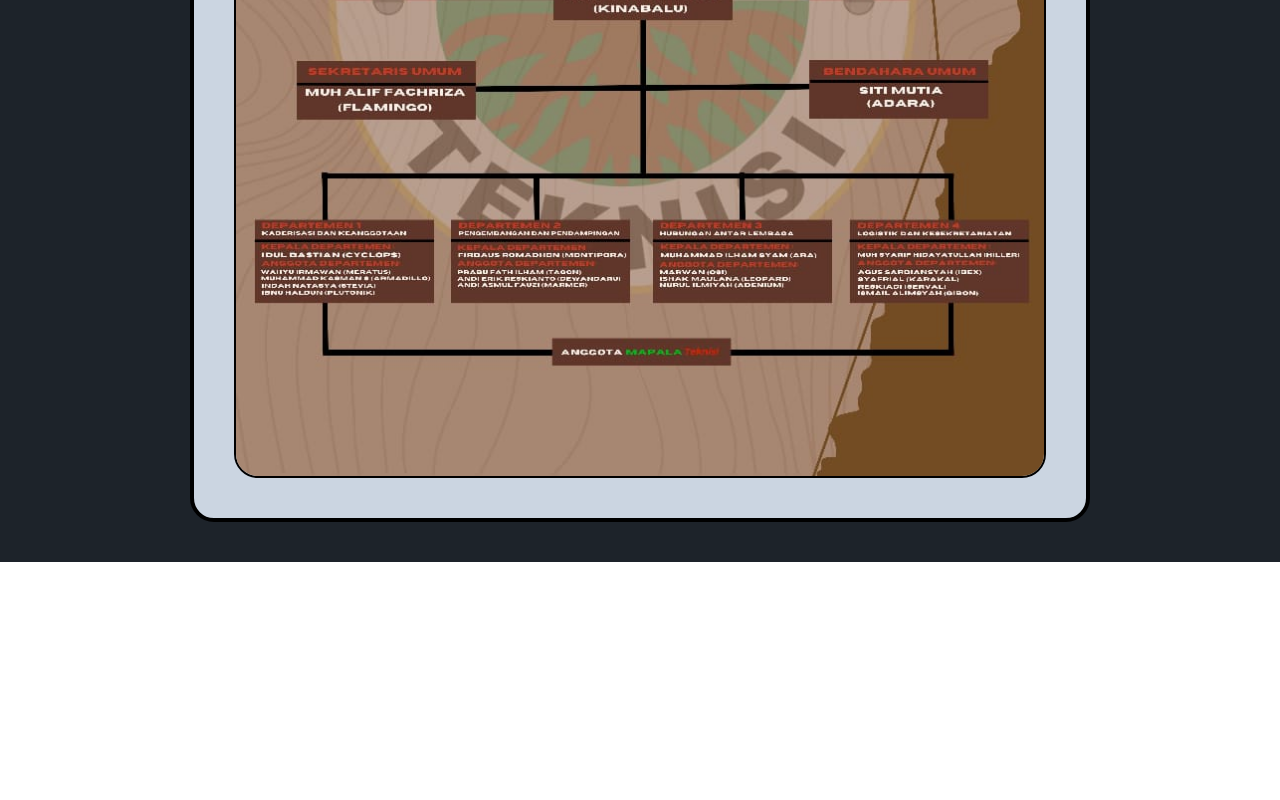
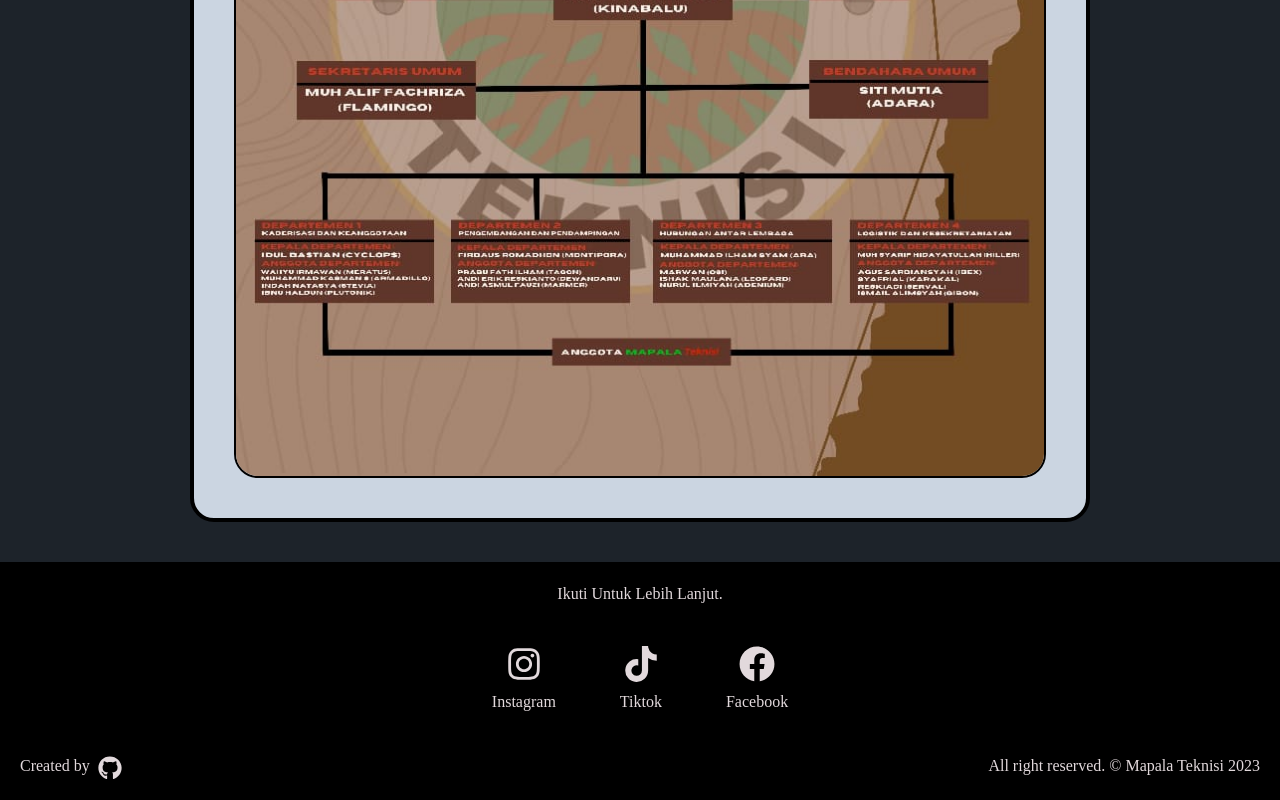
Before and after one commit to andifauzi07/mapala-teknisi, a React (Create React App) app: page /about in a window 1280 px wide. Shown: the part 3220-4020 px from the top of the page. Before the commit the page ends 3782 px from the top, so only its background shows below. Built offline with nearby package versions, Linux system fonts and the light colour scheme.

Commit message:
Menambah kan bagian footer

```diff
--- a/package.json
+++ b/package.json
@@ -8,6 +8,7 @@
     "@testing-library/user-event": "^13.5.0",
     "react": "^18.2.0",
     "react-dom": "^18.2.0",
+    "react-icons": "^4.10.1",
     "react-router-dom": "^6.11.2",
     "react-scripts": "5.0.1",
     "swiper": "^9.3.2",
--- /dev/null
+++ b/src/components/Footer.js
@@ -0,0 +1,55 @@
+import React from 'react';
+import { FaFacebook, FaTiktok, FaInstagram, FaGithub } from 'react-icons/fa';
+
+const Footer = () => {
+	return (
+		<footer className="w-full bg-black block">
+			<div className="text-center">
+				<div className="py-5">
+					<h3>Ikuti Untuk Lebih Lanjut.</h3>
+				</div>
+				<div className="flex justify-center gap-16 py-5">
+					<div>
+						<a
+							href="https://www.instagram.com/mapala.teknisi/"
+							className="flex justify-center pb-2">
+							<FaInstagram className="w-[36px] h-[36px] hover:bg-white hover:rounded hover:text-black" />
+						</a>
+						<p>Instagram</p>
+					</div>
+					<div>
+						<a
+							href="https://www.tiktok.com/@mapalateknisi"
+							className="flex justify-center pb-2">
+							<FaTiktok className="w-[36px] h-[36px] hover:bg-white hover:rounded-full hover:text-black" />
+						</a>
+						<p>Tiktok</p>
+					</div>
+					<div>
+						<a
+							href="/"
+							className="flex justify-center pb-2">
+							<FaFacebook className="w-[36px] h-[36px] hover:bg-white hover:rounded-full hover:text-black" />
+						</a>
+						<p>Facebook</p>
+					</div>
+				</div>
+				<div className="lg:flex block  lg:justify-between p-5">
+					<span>
+						<p className="flex justify-center lg:py-[0px] py-5">
+							Created by
+							<a
+								href="https://andifauzi07.github.io/"
+								className="pt-[2px] px-2">
+								<FaGithub className="w-[24px] h-[24px] hover:bg-white hover:rounded-full hover:text-black" />
+							</a>
+						</p>
+					</span>
+					<span>All right reserved. &copy; Mapala Teknisi 2023</span>
+				</div>
+			</div>
+		</footer>
+	);
+};
+
+export default Footer;
--- a/src/pages/About.js
+++ b/src/pages/About.js
@@ -3,6 +3,7 @@
 import Title from '../components/Title';
 import ContentLayout from '../components/Layout/ContentLayout';
 import struktur from '../assets/struktur-organisasi.jpg';
+import Footer from '../components/Footer';
 
 const About = () => {
 	return (
@@ -79,7 +80,7 @@
 					</ContentLayout.Body>
 				</ContentLayout>
 			</section>
-			<footer></footer>
+			<Footer />
 		</div>
 	);
 };
--- a/src/pages/Divisi.js
+++ b/src/pages/Divisi.js
@@ -4,6 +4,7 @@
 import ContentLayout from '../components/Layout/ContentLayout';
 import GH from '../assets/gunungHutan.jpg';
 import LH from '../assets/lingkungan.jpg';
+import Footer from '../components/Footer';
 
 const Divisi = () => {
 	return (
@@ -81,6 +82,7 @@
 					</ContentLayout.Body>
 				</ContentLayout>
 			</section>
+			<Footer />
 		</div>
 	);
 };
--- a/src/pages/Home.js
+++ b/src/pages/Home.js
@@ -2,6 +2,7 @@
 import Navbar from '../components/Navbar/Navbar';
 import Hero from '../components/Hero';
 import News from '../components/News/News';
+import Footer from '../components/Footer';
 
 const Home = () => {
 	return (
@@ -20,7 +21,7 @@
 			<section>
 				<News />
 			</section>
-			<footer></footer>
+			<Footer />
 		</div>
 	);
 };
--- a/src/pages/Kontak.js
+++ b/src/pages/Kontak.js
@@ -4,6 +4,7 @@
 import Alamat from '../components/Alamat';
 import ContentLayout from '../components/Layout/ContentLayout';
 import ContactForm from '../components/ContactForm';
+import Footer from '../components/Footer';
 
 const Kontak = () => {
 	return (
@@ -39,6 +40,7 @@
 					</ContentLayout.Body>
 				</ContentLayout> */}
 			</section>
+			<Footer />
 		</div>
 	);
 };
```
Also changed, not shown: 1 other file (tests, documents, lock files or other folders).
